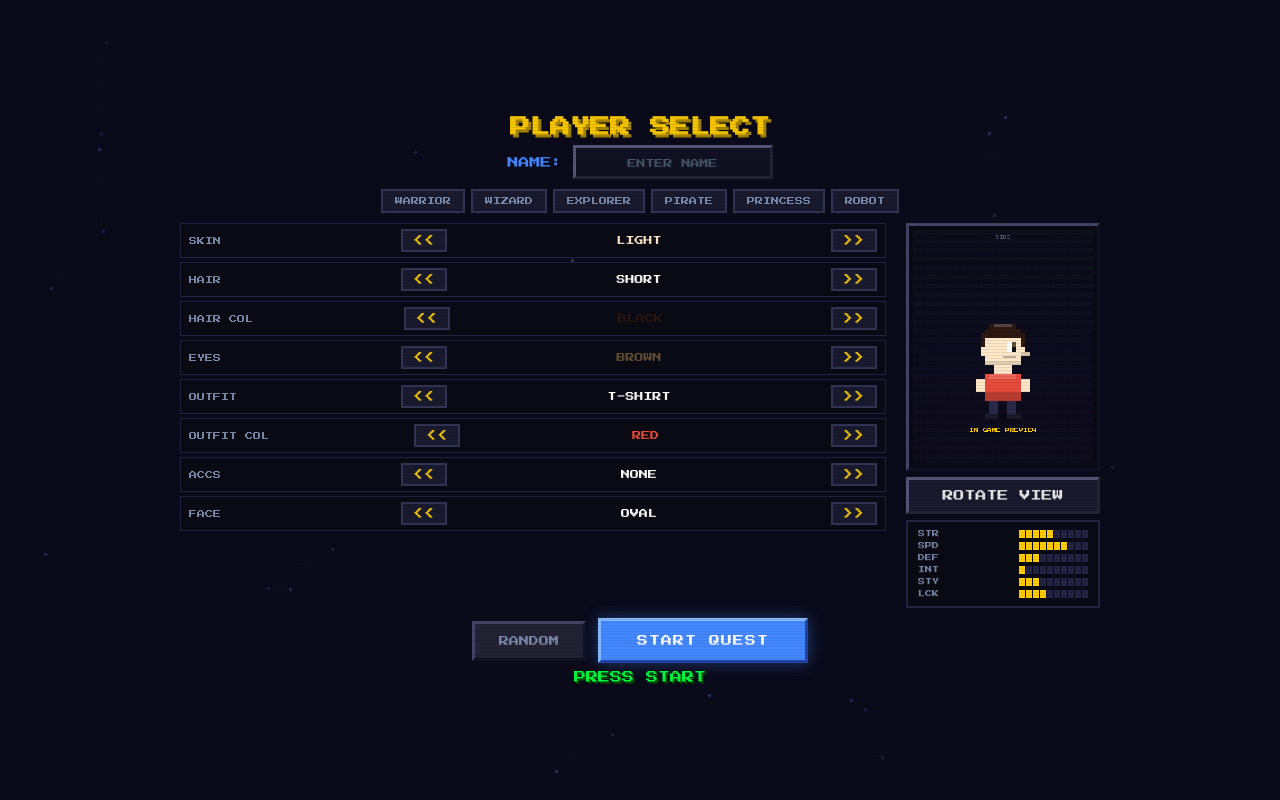
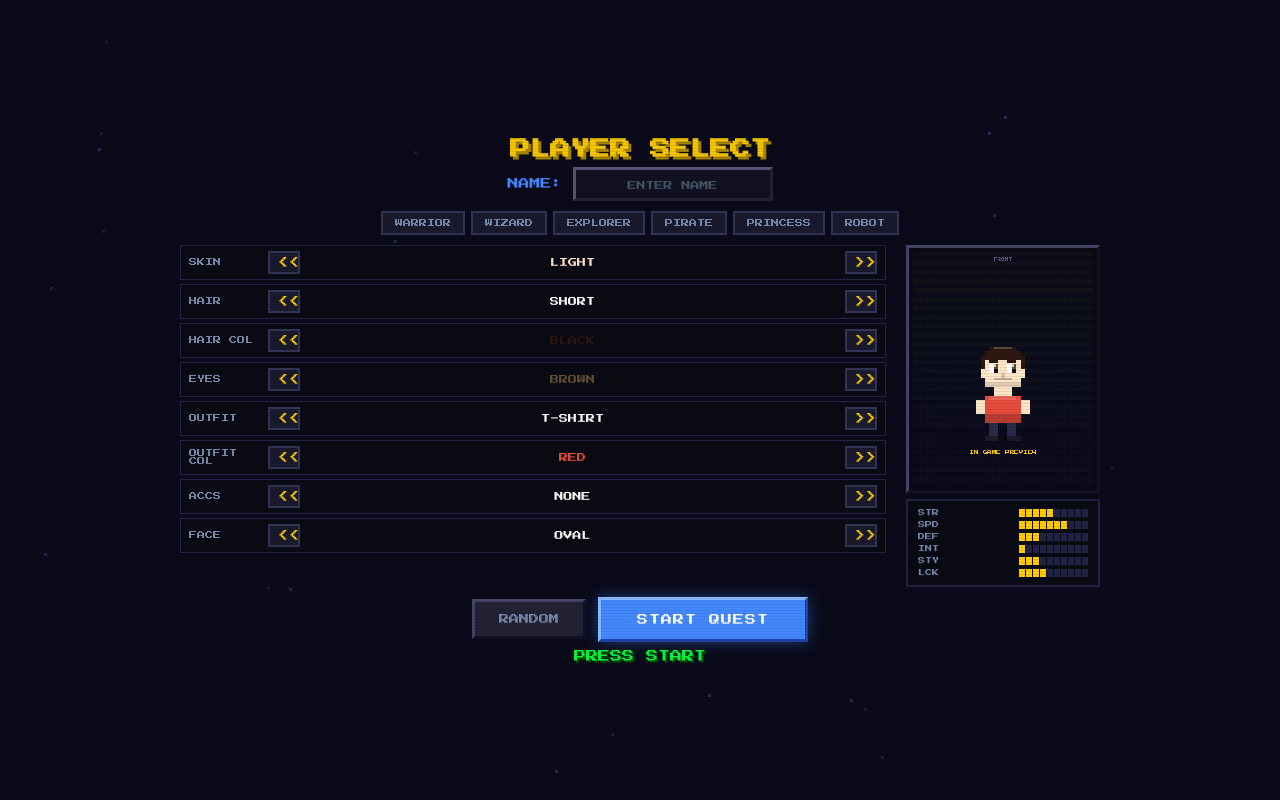
Before and after one commit to eddddddddddie/MathsQuest, a plain HTML site: page index.html in a window 1280 px wide. Both pictures are taken after a click on the button "START ADVENTURE". Drawn offline with nearby package versions, Linux system fonts and the light colour scheme.

Commit message:
fix the button

```diff
--- a/game.js
+++ b/game.js
@@ -16,7 +16,7 @@ function formatTime(s){return Math.floor(s/60).toString().padStart(2,'0')+':'+((
 // ============================================
 class SoundEngine {
   constructor(){this.ctx=null;this.enabled=true}
-  init(){try{this.ctx=new(window.AudioContext||window.webkitAudioContext)()}catch(e){this.enabled=false}}
+  init(){try{this.ctx=new(window.AudioContext||(window).webkitAudioContext)();if(this.ctx.state==='suspended')this.ctx.resume()}catch(e){this.enabled=false}}
   play(freq,type,dur,vol=0.12){if(!this.enabled||!this.ctx)return;try{const o=this.ctx.createOscillator(),g=this.ctx.createGain();o.type=type;o.frequency.setValueAtTime(freq,this.ctx.currentTime);g.gain.setValueAtTime(vol,this.ctx.currentTime);g.gain.exponentialRampToValueAtTime(0.001,this.ctx.currentTime+dur);o.connect(g).connect(this.ctx.destination);o.start();o.stop(this.ctx.currentTime+dur)}catch(e){}}
   playFind(){this.play(523,'square',0.08,0.1);setTimeout(()=>this.play(659,'square',0.08,0.1),80);setTimeout(()=>this.play(784,'square',0.15,0.1),160)}
   playJump(){this.play(300,'square',0.06,0.08);setTimeout(()=>this.play(500,'square',0.06,0.07),40)}
@@ -51,7 +51,7 @@ class MusicEngine {
     if(!this.noiseBuffer||!sound.ctx)return;
     try{const s=sound.ctx.createBufferSource();s.buffer=this.noiseBuffer;const g=sound.ctx.createGain();g.gain.setValueAtTime(vol,startTime);g.gain.exponentialRampToValueAtTime(0.001,startTime+dur);s.connect(g).connect(sound.ctx.destination);s.start(startTime);s.stop(startTime+dur);this.nodes.push(s)}catch(e){}
   }
-  playTrack(name){
+  playTrack(name){try{
     if(this.currentTrack===name)return;this.stop();this.currentTrack=name;this.playing=true;this._ensureNoise();
     const NF={C2:65,D2:73,E2:82,F2:87,G2:98,A2:110,Bb2:117,B2:123,Ab2:104,C3:131,D3:147,E3:165,F3:175,G3:196,A3:220,Bb3:233,B3:247,Ab3:208,Eb3:156,C4:262,D4:294,E4:330,F4:349,G4:392,A4:440,Bb4:466,B4:494,Ab4:415,Eb4:311,C5:523,D5:587,E5:659,F5:698,G5:784,A5:880,A1:55,B1:62};
     const tracks={
@@ -107,6 +107,7 @@ class MusicEngine {
       const loopMs=track.voices[0].notes.length*beatMs;
       if(true){const t=setTimeout(()=>{this.nodes=[];scheduleLoop()},loopMs);this.timers.push(t)}
     };scheduleLoop();
+    }catch(e){}
   }
 }
 const music=new MusicEngine();
@@ -1002,7 +1003,7 @@ class App {
   showScreen(name){document.querySelectorAll('.screen').forEach(s=>s.classList.remove('active'));requestAnimationFrame(()=>{const s=document.getElementById(`screen-${name}`);if(s)s.classList.add('active')});this.currentScreen=name}
 
   bindEvents(){
-    document.getElementById('btn-start').addEventListener('click',()=>{sound.init();sound.playClick();this.showScreen('character');music.playTrack('character');this.buildCharSelect()});
+    document.getElementById('btn-start').addEventListener('click',()=>{try{sound.init()}catch(e){}sound.playClick();this.showScreen('character');try{music.playTrack('character')}catch(e){}this.buildCharSelect()});
     // Name input
     const nameInp=document.getElementById('character-name');
     nameInp.addEventListener('input',()=>{nameInp.style.borderColor='';nameInp.placeholder='ENTER NAME'});
@@ -1010,11 +1011,7 @@ class App {
     document.getElementById('btn-enter-hunt').addEventListener('click',()=>{const name=nameInp.value.trim();if(!name){sound.playError();nameInp.style.borderColor='#ff2040';nameInp.placeholder='ENTER NAME!';nameInp.focus();return}sound.playSuccess();this.characterName=name;this.showWorldSelect()});
     // Random
     document.getElementById('btn-random').addEventListener('click',()=>{this._randomizeCharacter()});
-    // Rotate view
     this._charView=0;
-    document.getElementById('btn-rotate').addEventListener('click',()=>{this._charView=(this._charView+1)%3;sound.play(400+this._charView*100,'square',0.05,0.06);this.designer.render(this._charView)});
-    // Auto-rotate
-    setInterval(()=>{if(this.currentScreen==='character'){this._charView=(this._charView+1)%3;this.designer.render(this._charView)}},2500);
     document.getElementById('btn-back-char').addEventListener('click',()=>{sound.playClick();this.showScreen('character');this.buildCharSelect()});
     document.getElementById('btn-game-back').addEventListener('click',()=>{sound.playClick();this.stopTimer();if(this.engine)this.engine.stop();this.showWorldSelect()});
     document.getElementById('challenge-submit').addEventListener('click',()=>this.submitChallenge());
--- a/index.html
+++ b/index.html
@@ -43,7 +43,6 @@
           <div class="char-canvas-wrap">
             <canvas id="character-canvas" width="400" height="520"></canvas>
           </div>
-          <button id="btn-rotate" class="btn-hud" style="margin-top:6px;width:100%">ROTATE VIEW</button>
           <div class="char-stats" id="char-stats"></div>
         </div>
       </div>
--- a/styles.css
+++ b/styles.css
@@ -121,11 +121,11 @@ input { font-family: var(--font-body); outline: none; }
 .char-preset.active { border-color: var(--accent); color: var(--accent); background: #2a2210; }
 .char-main { display: flex; gap: 16px; width: 100%; align-items: flex-start; }
 .char-options { flex: 1; display: flex; flex-direction: column; gap: 4px; max-height: 400px; overflow-y: auto; padding-right: 4px; }
-.char-opt-row { display: flex; align-items: center; justify-content: space-between; background: #0a0a14; padding: 5px 8px; border: 1px solid #222244; }
-.char-opt-label { font-size: 8px; color: var(--text-dim); min-width: 60px; }
-.char-opt-val { font-size: 9px; color: #fff; min-width: 80px; text-align: center; }
-.char-opt-arrow { padding: 4px 10px; font-size: 11px; background: #1a1a2e; color: var(--accent); border: 2px solid #333355; cursor: pointer; }
+.char-opt-row { display: flex; align-items: center; background: #0a0a14; padding: 5px 8px; border: 1px solid #222244; gap: 4px; }
+.char-opt-label { font-size: 8px; color: var(--text-dim); width: 75px; flex-shrink: 0; }
+.char-opt-arrow { padding: 4px 8px; font-size: 11px; background: #1a1a2e; color: var(--accent); border: 2px solid #333355; cursor: pointer; flex-shrink: 0; width: 32px; text-align: center; }
 .char-opt-arrow:hover { background: #2a2a3e; border-color: var(--primary); }
+.char-opt-val { font-size: 9px; color: #fff; flex: 1; text-align: center; }
 .char-preview-col { display: flex; flex-direction: column; align-items: center; flex-shrink: 0; }
 .char-canvas-wrap { background: #0a0a14; border: 3px solid; border-color: #444466 #111122 #111122 #444466; padding: 4px; }
 #character-canvas { display: block; width: 180px; height: 234px; image-rendering: pixelated; }
```
